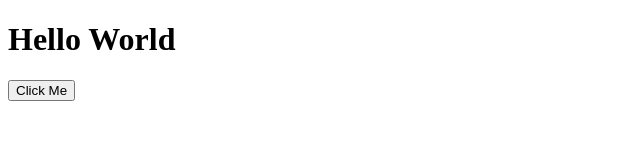
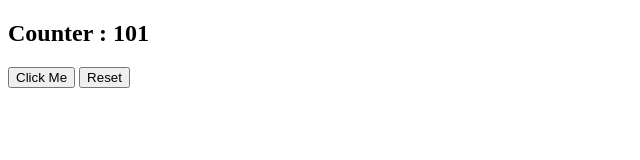
Before and after one commit to halvorson34/Udemy_JavaScriptCodeWebAPIs, a plain HTML site: page index.html in a window 1280 px wide. Both pictures are taken after a click on the button "Click Me". Shown: the whole page, without its empty margins (0-640 px from the left). Drawn offline with Linux system fonts and the light colour scheme.

Commit message:
end apps8.js

```diff
--- a/apps8.js
+++ b/apps8.js
@@ -1,4 +1,46 @@
 const btn = document.querySelector('.btn');
+const btn1 = document.querySelector('.btn1');
 const output = document.querySelector('.output');
+let counter = 0;
+const url = 'json8.json';
 
 output.innerHTML = "<h1>Hello World<h1>";
+
+document.addEventListener('DOMContentLoaded', (e) => {
+    getValues();
+})
+
+function getValues() {
+    fetch(url)
+    .then(rep => rep.json())
+    .then(data => {
+        console.log(data);
+        counter = data.counter;
+        updater();
+    })
+}
+
+btn.onclick = (e) => {
+    console.log(e.target);
+}
+btn1.onclick = (e) => {
+    console.log(e.target);
+}
+
+btn.onclick = adder;
+btn1.onclick = resetCounter;
+
+
+function adder(e) {
+    console.log(e.target);
+    counter++;
+    updater();
+}
+
+function resetCounter() {
+    getValues();
+}
+
+function updater() {
+    output.innerHTML = `<h2>Counter : ${counter}<h2>`;
+}
--- a/index.html
+++ b/index.html
@@ -10,6 +10,7 @@
     <div>
         <div class="output"></div>
         <button class="btn">Click Me</button>
+        <button class="btn1">Reset</button>
     </div>
     <!-- <script src="apps1.js"></script> -->
     <!-- <script src="apps2.js"></script> -->
--- /dev/null
+++ b/json8.json
@@ -0,0 +1,3 @@
+{
+    "counter" : 100
+}
```
